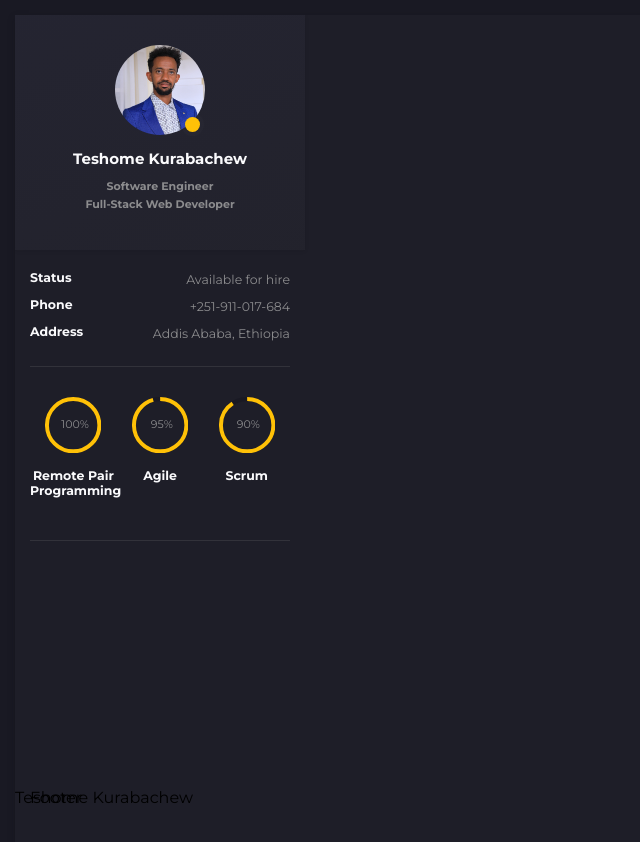
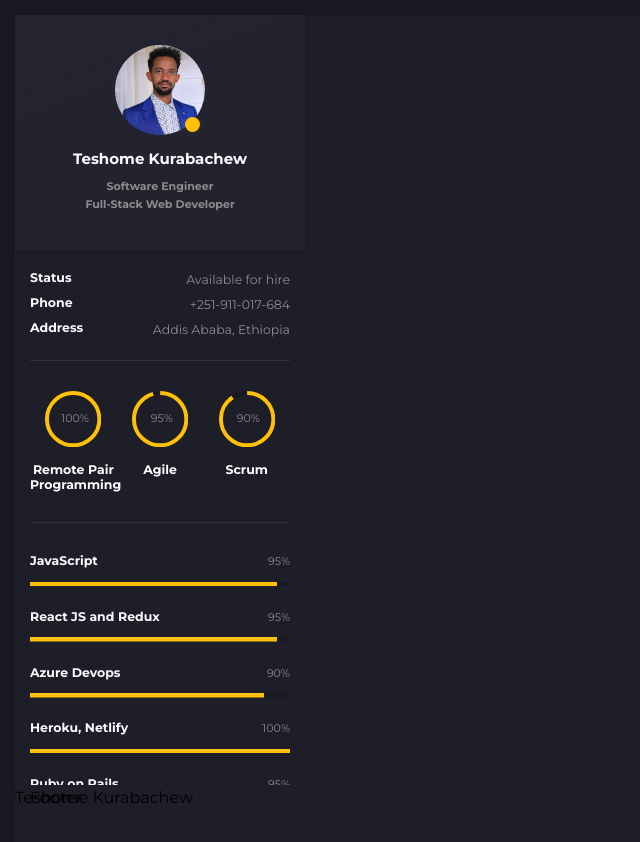
Before and after one commit to TesheMaximillan/Portfolio-V2, a React (Create React App) app: page / in a window 1280 px wide. Shown: the top 842 px of the page, without its empty margins (0-640 px from the left). Built offline with nearby package versions, Linux system fonts and the light colour scheme.

Commit message:
Add skill progress bar

```diff
--- a/src/App.scss
+++ b/src/App.scss
@@ -101,7 +101,6 @@ h4 {
   font-size: 1.25rem;
   font-weight: 700;
   line-height: 1.2;
-  margin-bottom: 1.2rem;
   color: var(--light-grey);
 
   @media (max-width: 768px) {
--- a/src/assets/data.json
+++ b/src/assets/data.json
@@ -102,154 +102,53 @@
   ],
   "skills": [
     {
-      "name": "HTML",
-      "level": "95%",
-      "color": "#e34f26",
-      "icon": "html5"
-    },
-    {
-      "name": "CSS",
-      "level": "95%",
-      "color": "#00bcd4",
-      "icon": "css3"
-    },
-    {
+      "id": "1",
       "name": "JavaScript",
-      "level": "95%",
+      "level": 95,
       "color": "#f9a825",
       "icon": "js"
     },
     {
-      "name": "React JS",
-      "level": "95%",
+      "id": "2",
+      "name": "React JS and Redux",
+      "level": 95,
       "color": "#61dafb",
       "icon": "react"
     },
     {
-      "name": "Redux",
-      "level": "95%",
-      "color": "#764abc",
-      "icon": "redux"
-    },
-    {
-      "name": "Node JS",
-      "level": "95%",
-      "color": "#6f42c1",
-      "icon": "node-js"
-    },
-    {
-      "name": "Express JS",
-      "level": "95%",
-      "color": "#7c4dff",
-      "icon": "express"
-    },
-    {
-      "name": "MongoDB",
-      "level": "95%",
-      "color": "#00a8ff",
-      "icon": "mongodb"
-    },
-    {
-      "name": "MySQL",
-      "level": "95%",
-      "color": "#00a8ff",
-      "icon": "mysql"
-    },
-    {
-      "name": "Azure",
-      "level": "95%",
+      "id": "3",
+      "name": "Azure Devops",
+      "level": 90,
       "color": "#00a8ff",
       "icon": "azure"
     },
     {
-      "name": "Git",
-      "level": "95%",
-      "color": "#f9a825",
-      "icon": "git"
-    },
-    {
-      "name": "GitHub",
-      "level": "95%",
-      "color": "#f9a825",
-      "icon": "github"
-    },
-    {
-      "name": "GitLab",
-      "level": "95%",
-      "color": "#f9a825",
-      "icon": "gitlab"
-    },
-    {
-      "name": "Heroku",
-      "level": "95%",
+      "id": "4",
+      "name": "Heroku, Netlify",
+      "level": 100,
       "color": "#f9a825",
       "icon": "heroku"
     },
     {
-      "name": "Netlify",
-      "level": "95%",
-      "color": "#f9a825",
-      "icon": "netlify"
-    },
-    {
-      "name": "Firebase",
-      "level": "95%",
-      "color": "#f9a825",
-      "icon": "firebase"
-    },
-    {
+      "id": "5",
       "name": "Ruby on Rails",
-      "level": "95%",
+      "level": 95,
       "color": "#f9a825",
       "icon": "ruby-on-rails"
     },
     {
-      "name": "PostgreSQL",
-      "level": "95%",
-      "color": "#00a8ff",
-      "icon": "postgresql"
-    },
-    {
-      "name": "SQLite",
-      "level": "95%",
-      "color": "#00a8ff",
-      "icon": "sqlite"
-    },
-    {
-      "name": "C++ ",
-      "level": "95%",
-      "color": "#f9a825",
-      "icon": "cpp"
-    },
-    {
-      "name": "C#",
-      "level": "95%",
-      "color": "#f9a825",
-      "icon": "csharp"
-    },
-    {
+      "id": "6",
       "name": "Java",
-      "level": "95%",
+      "level": 90,
       "color": "#f9a825",
       "icon": "java"
     },
     {
-      "name": "Python",
-      "level": "95%",
-      "color": "#f9a825",
-      "icon": "python"
-    },
-    {
+      "id": "7",
       "name": "RESTful API",
-      "level": "95%",
+      "level": 95,
       "color": "#f9a825",
       "icon": "restful-api"
-    },
-    {
-      "name": "Devops",
-      "level": "95%",
-      "color": "#f9a825",
-      "icon": "devops"
     }
   ],
   "softSkills": [
--- a/src/common/Sidebar.jsx
+++ b/src/common/Sidebar.jsx
@@ -8,18 +8,21 @@ import avatar from '../assets/images/Professional Photo (2).jpg';
 const Sidebar = () => {
   const user = useSelector((state) => state.main.user);
   const skills = useSelector((state) => state.main.softSkills);
+  const hardSkills = useSelector((state) => state.main.skills);
 
   const {
     name, title, subtitle, status, phone, address,
   } = user;
 
-  const stroke = (value) => 292.273 - (292.273 * value) / 100;
+  const circleStroke = (value) => 292.273 - (292.273 * value) / 100;
+  const barStroke = (value) => 100 - (100 * value) / 100;
 
   const {
     sidebar, sidebarHeader, sidebarMain, sidebarFooter, Frame, sidebarAvatar, sidebarAvatarCurtain,
     imgIcon, lampLight, lampLightAvailable, profile, profileName, profileSmText, sidebarMainContent,
     sidebarMainTable, sidebarMainDivider, sidebarMainSoftskills, sidebarMainSoftskillsItems,
-    circleProgress, circleProgressText,
+    circleProgress, circleProgressText, sidebarMainHardskills, sidebarMainHardskillsItems,
+    sidebarMainHardskillsItemsHeading, sidebarMainHardskillsItemsProgress, progressbarText,
   } = styles;
   return (
     <div className={sidebar}>
@@ -68,7 +71,7 @@ const Sidebar = () => {
                   <div className={circleProgress}>
                     <svg viewBox="0 0 100 100" style={{ display: 'block', width: '100%' }}>
                       <path d="M 50,50 m 0,-46.5 a 46.5,46.5 0 1 1 0,93 a 46.5,46.5 0 1 1 0,-93" stroke="#eee" strokeWidth="7" fillOpacity="0" />
-                      <path d="M 50,50 m 0,-46.5 a 46.5,46.5 0 1 1 0,93 a 46.5,46.5 0 1 1 0,-93" stroke="#555" strokeWidth="7" fillOpacity="0" style={{ strokeDasharray: '292.273, 292.273', strokeDashoffset: stroke(skill.level) }} />
+                      <path d="M 50,50 m 0,-46.5 a 46.5,46.5 0 1 1 0,93 a 46.5,46.5 0 1 1 0,-93" stroke="#555" strokeWidth="7" fillOpacity="0" style={{ strokeDasharray: '292.273, 292.273', strokeDashoffset: circleStroke(skill.level) }} />
                     </svg>
                     <div className={circleProgressText}>
                       {skill.level}
@@ -79,6 +82,32 @@ const Sidebar = () => {
               ))}
             </div>
             <div className={sidebarMainDivider} />
+            <div className={sidebarMainHardskills}>
+              {hardSkills.map((skill) => (
+                <div className={sidebarMainHardskillsItems} key={skill.id}>
+                  <div className={sidebarMainHardskillsItemsHeading}>
+                    <h4>{skill.name}</h4>
+                  </div>
+                  <div className={sidebarMainHardskillsItemsProgress}>
+                    <div style={{ position: 'relative' }}>
+                      <svg viewBox="0 0 100 1.72" preserveAspectRatio="none" style={{ width: '100%', height: '100%' }}>
+                        <path d="M 0,0.86 L 100,0.86" stroke="#eee" strokeWidth="1.72" fillOpacity="0" />
+                        <path
+                          d="M 0,0.86 L 100,0.86"
+                          stroke="#555"
+                          strokeWidth="1.72"
+                          fillOpacity="0"
+                          style={{ strokeDasharray: '100 100', strokeDashoffset: barStroke(skill.level) }}
+                        />
+                      </svg>
+                      <div className={progressbarText}>
+                        {`${skill.level}%`}
+                      </div>
+                    </div>
+                  </div>
+                </div>
+              ))}
+            </div>
           </div>
         </div>
         <div className={sidebarFooter}>
--- a/src/common/Sidebar.module.scss
+++ b/src/common/Sidebar.module.scss
@@ -183,6 +183,7 @@
           display: flex;
           justify-content: space-between;
           font-size: 1.25rem;
+          margin-bottom: 0.5rem;
         }
       }
     }
@@ -241,6 +242,47 @@
         }
       }
     }
+
+    &Hardskills {
+      padding: 3rem 0 1.5rem 0;
+
+      &Items {
+        margin-bottom: 1.5rem;
+        position: relative;
+
+        &Heading {
+          display: flex;
+          justify-content: space-between;
+          margin: 0 !important;
+          padding: 0;
+        }
+
+        &Progress {
+          width: 100%;
+
+          path:first-child {
+            stroke: var(--color-primary-dark);
+          }
+
+          path:last-child {
+            stroke: var(--color-secondary);
+          }
+
+          .progressbarText {
+            position: absolute;
+            transform: translate(-50%, -50%);
+            margin: 0;
+            padding: 0;
+            width: 100%;
+            text-align: right;
+            left: 50%;
+            top: -0.6rem !important;
+            font-size: 1.1rem;
+            color: var(--warm-grey) !important;
+          }
+        }
+      }
+    }
   }
 
   [data-scrollbar] {
```
